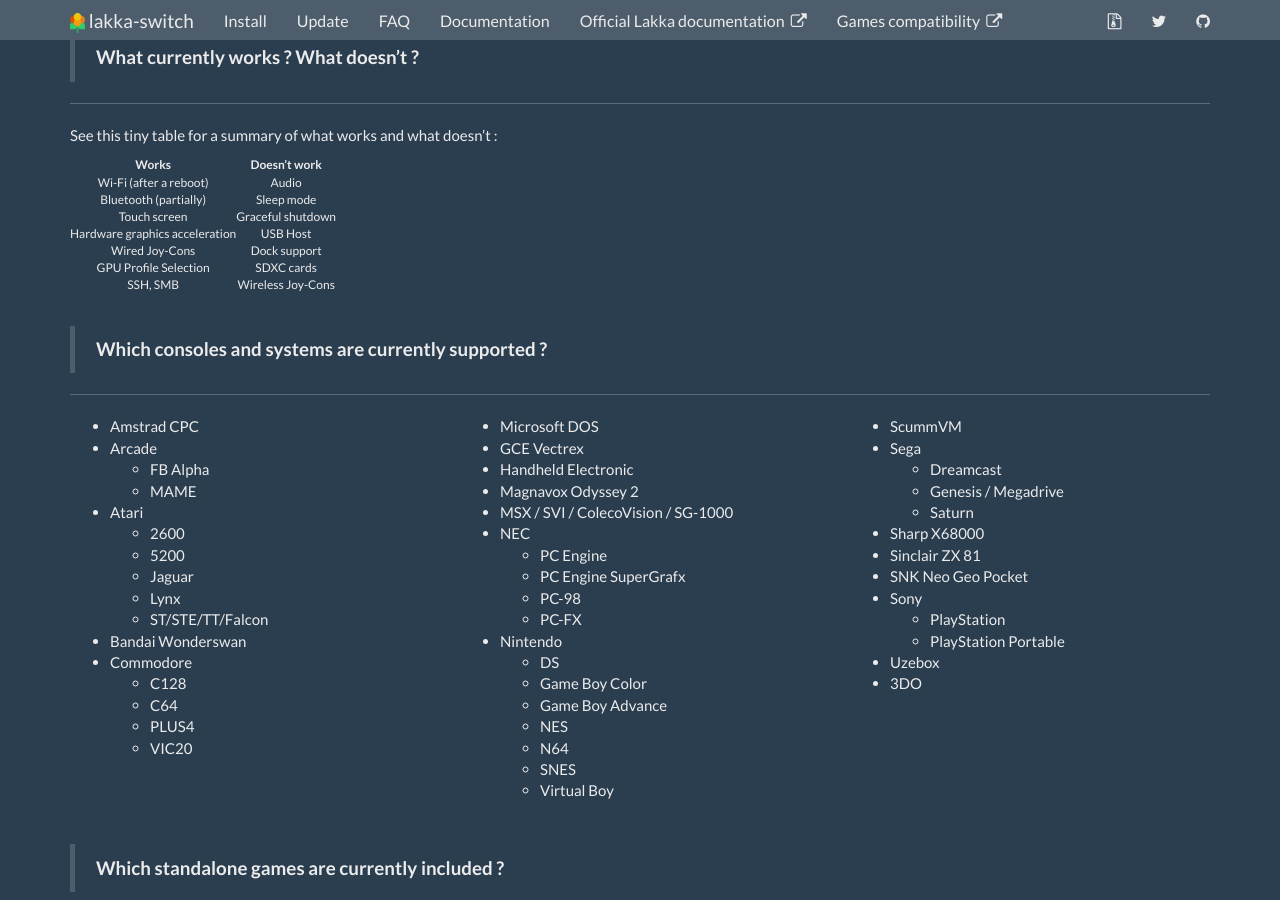
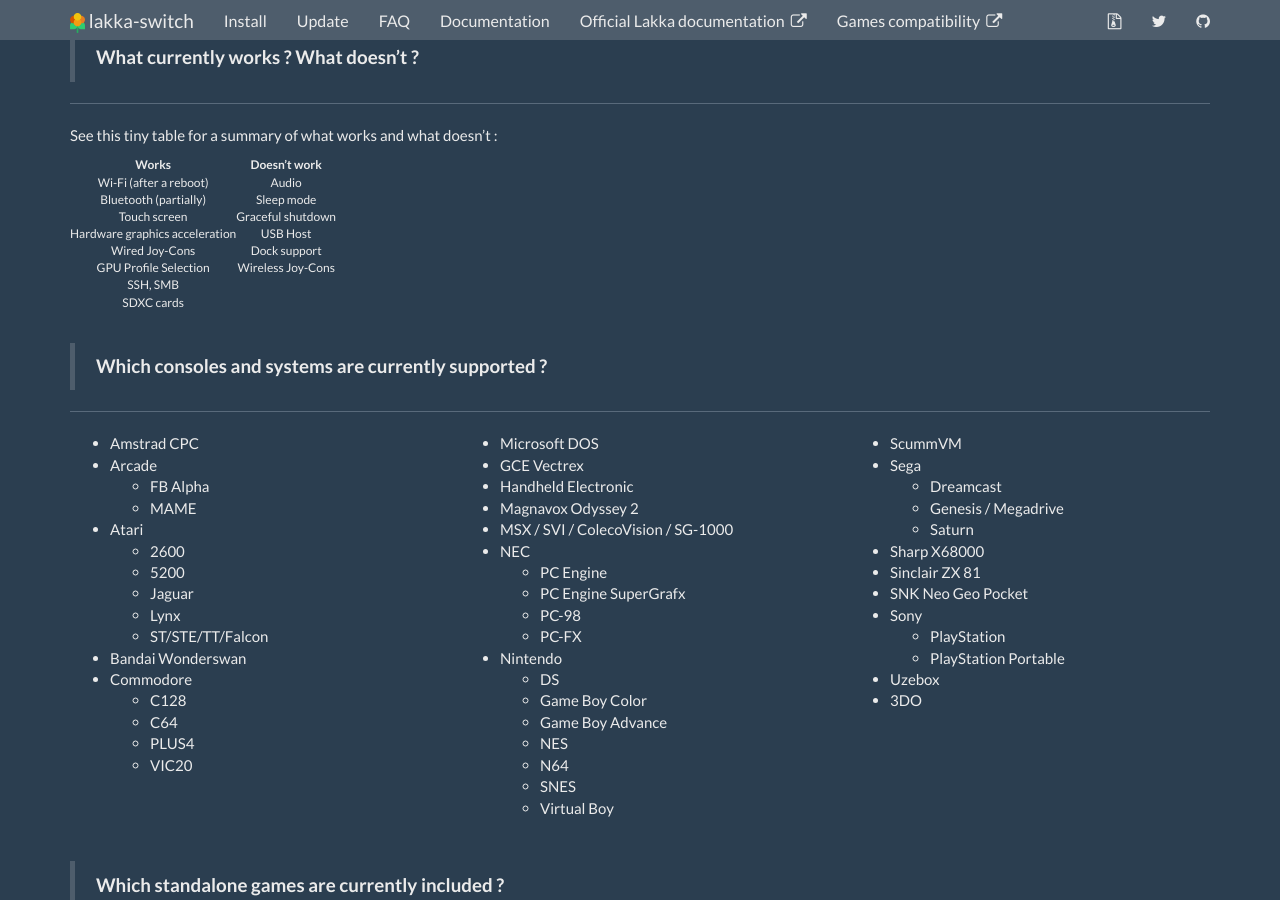
Before and after one commit to lakka-switch/documentation, a Jekyll site: the page built from faq.md, in a window 1280 px wide and 900 px high, scrolled down 592 px. Built offline with Jekyll 4.4.1, drawn with Linux system fonts in a browser that asks for light colours; nearby versions of some CDN libraries.

Commit message:
Update faq.md

```diff
--- a/faq.md
+++ b/faq.md
@@ -33,8 +33,9 @@
 | Touch screen                   | Graceful shutdown |
 | Hardware graphics acceleration | USB Host          |
 | Wired Joy-Cons                 | Dock support      |
-| GPU Profile Selection          | SDXC cards        |
-| SSH, SMB                       | Wireless Joy-Cons |
+| GPU Profile Selection          | Wireless Joy-Cons |
+| SSH, SMB                       |                   |
+| SDXC cards
 
 &nbsp;
 > **Which consoles and systems are currently supported ?**
```
